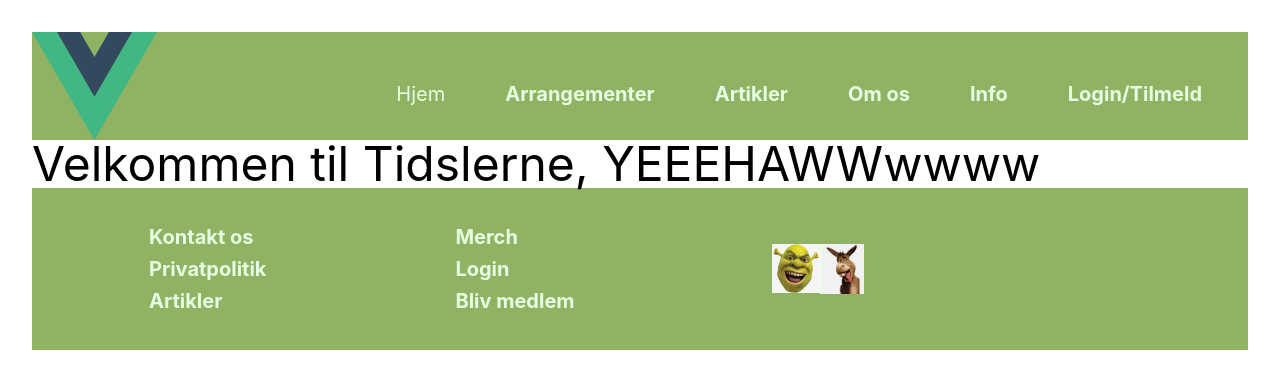
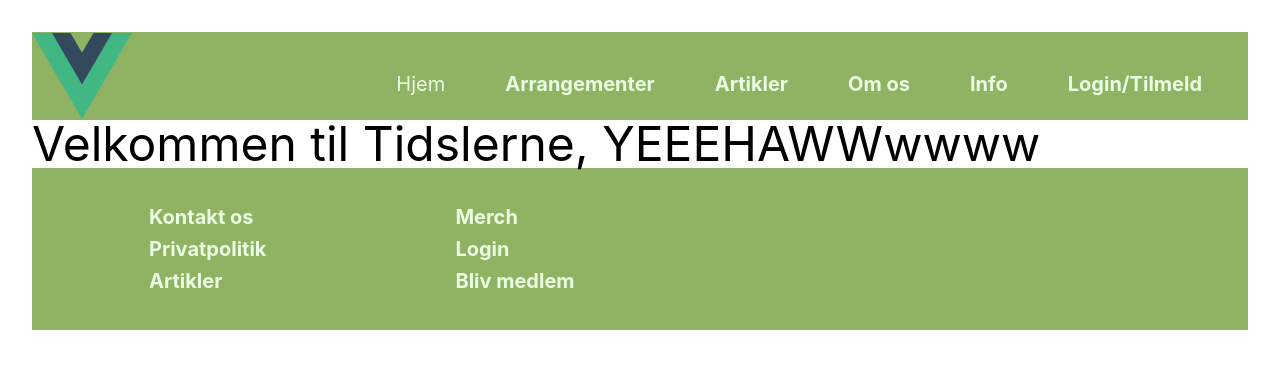
Before and after one commit to LunaDamm/tidslerne-frfr, a Vue app: page / in a window 1280 px wide. Shown: the top 388 px of the page. Built offline with nearby package versions, Linux system fonts and the light colour scheme.

Commit message:
fjernet placeholder i footer

```diff
--- a/src/App.vue
+++ b/src/App.vue
@@ -4,7 +4,7 @@ import { RouterLink, RouterView } from 'vue-router'
 
 <template>
   <header class="bg-nav-green">
-    <img alt="Vue logo" class="logo" src="@/assets/logo.svg" width="125" height="125" />
+    <img alt="Vue logo" class="logo" src="@/assets/logo.svg" width="100" height="100" />
 
     <div class="wrapper w-4/4">
 
@@ -74,10 +74,6 @@ import { RouterLink, RouterView } from 'vue-router'
         <a class="footer-link" href="https://medlem.tidslerne.dk/">Login</a>
         <a class="footer-link" href="https://medlem.tidslerne.dk/">Bliv medlem</a>
       </div>
-
-      <div class="facebookLogo"></div>
-
-      <div class="instagramLogo"></div>
 
     </div>
 
@@ -155,24 +151,6 @@ margin-right: 189px;
 margin-right: 197px;
 }
 
-.facebookLogo{
-  background-image: url('@/assets/shrek.jpg');
-  background-repeat: no-repeat;
-  background-size: contain;
-  height: 50px;
-  width: 50px;
-  border-right: 2px solid var(--color-light-green);
-}
-
-.instagramLogo{
-  background-image: url('@/assets/æsel.png');
-  background-repeat: no-repeat;
-  background-size: contain;
-  height: 50px;
-  width: 50px;
-
-}
-
 
 @media (min-width: 1024px) {
   header {
```
Also changed, not shown: src/assets/shrek.jpg (deleted), src/assets/æsel.png (deleted).
